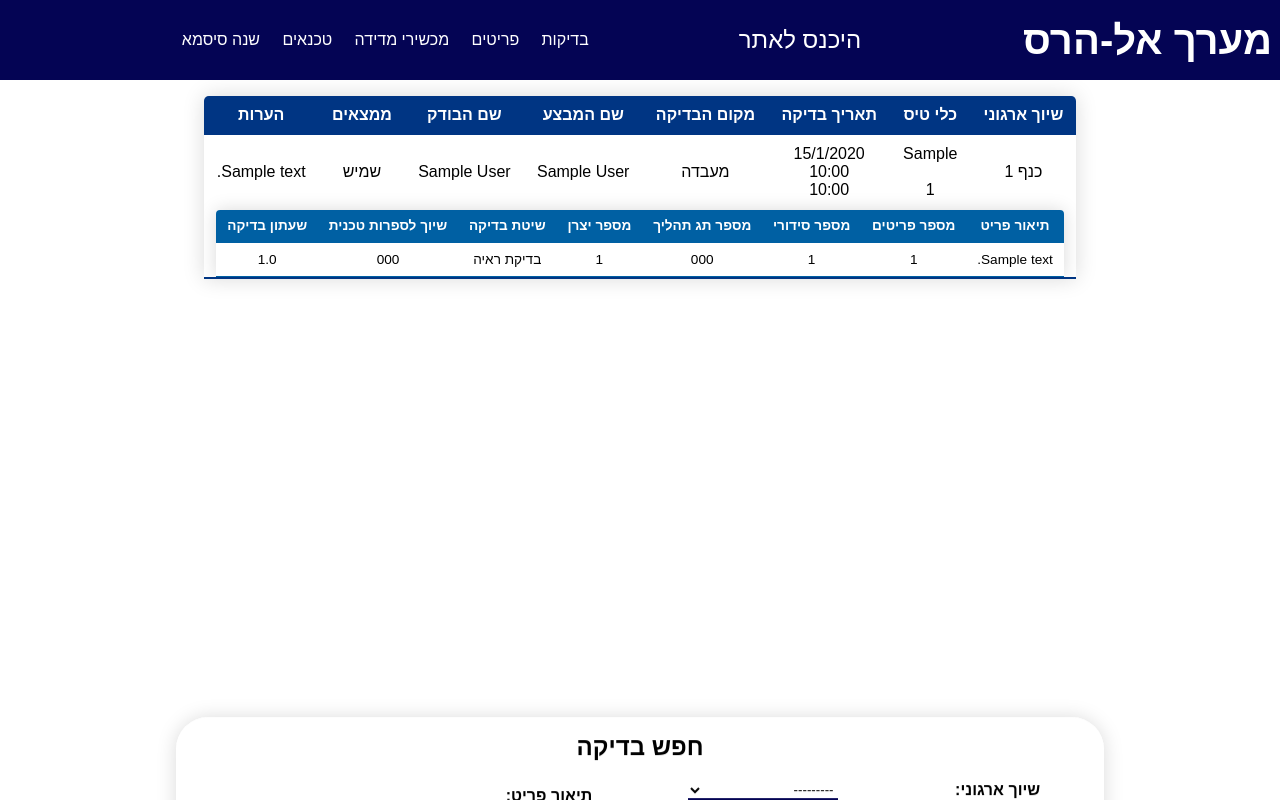
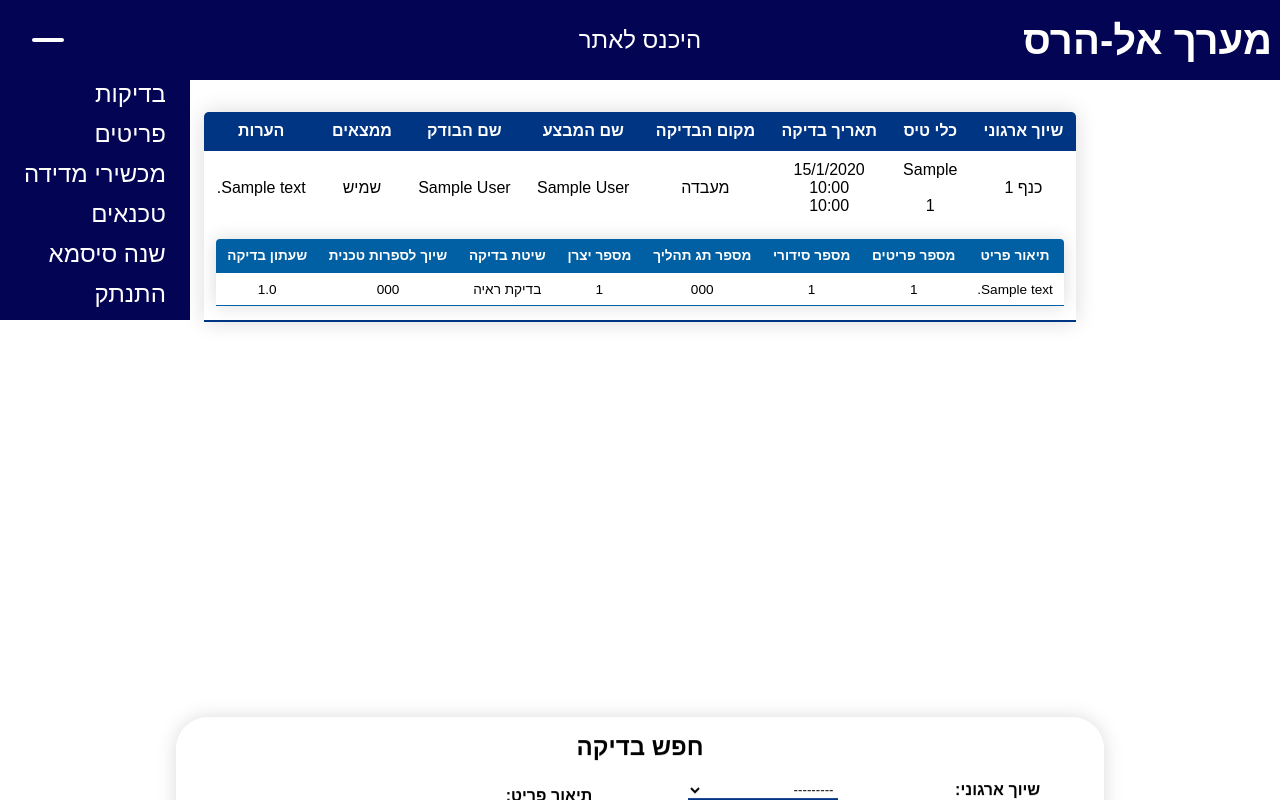
Before and after one commit to yoavshati/NDCrewDB, a Django app: page /test/ in a window 1280 px wide. Run offline with Django 3.2, Linux system fonts and the light colour scheme; tables that the repository leaves empty hold one stand-in row (values such as "Sample post").

Commit message:
changed navbar style and fixed login redirection

```diff
--- a/NDCrewDB/settings.py
+++ b/NDCrewDB/settings.py
@@ -128,3 +128,6 @@ STATIC_URL = '/static/'
 DEFAULT_AUTO_FIELD = 'django.db.models.BigAutoField'
 
 AUTH_USER_MODEL = 'main.User'
+
+LOGIN_REDIRECT_URL = 'home'
+LOGIN_URL = 'login'
--- a/main/static/main/style.css
+++ b/main/static/main/style.css
@@ -13,6 +13,11 @@
 	--glass: #ffffffb4;
 
 	--text-color: white;
+}
+
+::selection {
+	background: var(--main-color);
+	color: var(--text-color);
 }
 
 input,
@@ -47,16 +52,8 @@ button {
 p {
 	margin: 0.5em;
 }
-nav {
-	text-align: center;
-}
-nav ul {
-	display: flex;
-	list-style: none;
-}
-nav li {
-	font-size: 1rem;
-	margin: 0 0.7rem;
+h2 {
+	margin-bottom: 1rem;
 }
 
 /* ========
@@ -91,21 +88,26 @@ body {
 	margin: 0;
 }
 header {
-	height: 10%;
+	height: 10vh;
 	z-index: 1;
 	color: var(--text-color);
 	background-color: var(--main-color);
 	display: flex;
 	align-items: center;
 }
-header div {
-	width: 25%;
+header > div {
+	flex: 1;
 	font-size: 1.5rem;
+	background: var(--main-color);
+	position: relative;
+}
+section,
+footer {
+	--main-color: #003583;
 }
 section {
 	flex: 1;
 	padding: 1em;
-	--main-color: #003583;
 	text-align: center;
 	overflow-y: auto;
 }
@@ -113,7 +115,7 @@ section::-webkit-scrollbar {
 	display: none;
 }
 .spacer {
-	height: 4rem;
+	height: 3rem;
 }
 .search {
 	height: 70%;
@@ -141,8 +143,30 @@ section::-webkit-scrollbar {
 	width: 40%;
 	margin: 0 5%;
 }
-h2 {
-	margin-bottom: 1rem;
+.hamburger {
+	width: 6rem;
+	height: 10vh;
+	margin-right: auto;
+	position: relative;
+	outline-offset: -0.5rem;
+}
+.hamburger ul {
+	background: var(--main-color);
+	position: absolute;
+	bottom: 0;
+	left: 0;
+	width: max-content;
+	padding: 0;
+	z-index: -1;
+	transition: transform 250ms;
+}
+.hamburger:hover ul,
+.hamburger:focus-within ul {
+	transform: translateY(100%);
+}
+.hamburger li {
+	list-style: none;
+	padding: 0 1em 0.5em;
 }
 
 /* =========
@@ -185,7 +209,11 @@ h2 {
 .delete-item {
 	font-size: 1.5rem;
 }
-/* centered +, -, pencil signs */
+
+/* =======
+	ICONS
+   ======= */
+
 .add-item::before,
 .add-item::after,
 .update-item::before,
@@ -222,10 +250,32 @@ h2 {
 	);
 	transform: rotate(-45deg);
 }
+.hamburger::before,
+.hamburger::after {
+	content: "";
+	background: white;
+	position: absolute;
+	top: 0;
+	bottom: 0;
+	left: 2rem;
+	width: 2rem;
+	height: 0.2rem;
+	margin: auto;
+	border-radius: 0.125rem;
+}
+.hamburger::after {
+	box-shadow: 0 -0.5rem, 0 0.5rem;
+	opacity: 1;
+	transition: opacity 150ms;
+}
+.hamburger:hover::after,
+.hamburger:focus-within::after {
+	opacity: 0;
+}
 
-/* ===========
-	form page
-   =========== */
+/* ================
+	test form page
+   ================ */
 
 .container {
 	display: flex;
@@ -263,7 +313,7 @@ h2 {
 }
 .content-table {
 	border-collapse: collapse;
-	margin: 0 auto;
+	margin: 1em auto;
 	min-width: 10%;
 	border-radius: 0.3em 0.3em 0 0;
 	overflow: hidden;
@@ -284,7 +334,7 @@ h2 {
 	padding: 0.4em auto;
 }
 .content-table tbody tr {
-	border-bottom: 0.0625em solid #dddddd;
+	border-bottom: 0.05em solid #dddddd;
 }
 table table {
 	--main-color: #0060a3;
--- a/main/templates/main/base.html
+++ b/main/templates/main/base.html
@@ -17,7 +17,7 @@
 	<body dir="rtl">
 		<header>
 			<div>
-				<a href="/"><strong>מערך אל-הרס</strong></a>
+				<a href="/" tabindex="-1"><strong>מערך אל-הרס</strong></a>
 			</div>
 			<div style="text-align: center">
 				{% if user.is_authenticated %}
@@ -26,15 +26,18 @@
 				<span><a href="/login">היכנס לאתר</a></span>
 				{% endif %}
 			</div>
-			<nav>
+			<div>
+				<nav class="hamburger" tabindex="1">
 					<ul>
 						<li><a href="/test">בדיקות</a></li>
 						<li><a href="/item">פריטים</a></li>
 						<li><a href="/measure">מכשירי מדידה</a></li>
 						<li><a href="/tech">טכנאים</a></li>
 						<li><a href="#not-implemented">שנה סיסמא</a></li>
+						<li><a href="/logout">התנתק</a></li>
 					</ul>
 				</nav>
+			</div>
 		</header>
 		<section>{% block content %}{% endblock %}</section>
 		<footer>{% block footer %}{% endblock %}</footer>
```
Lines whose indentation alone changed are shown as unchanged.
